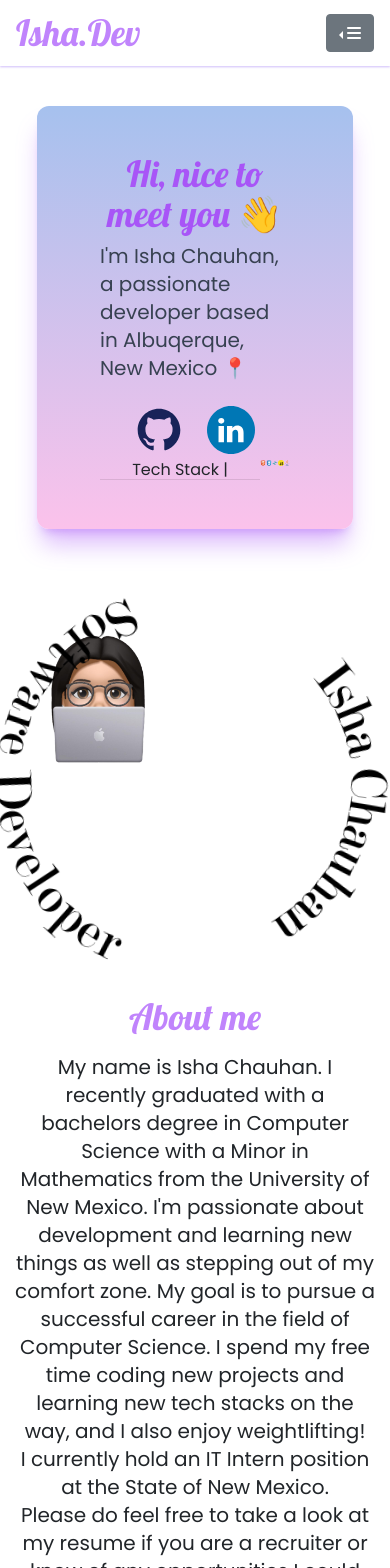
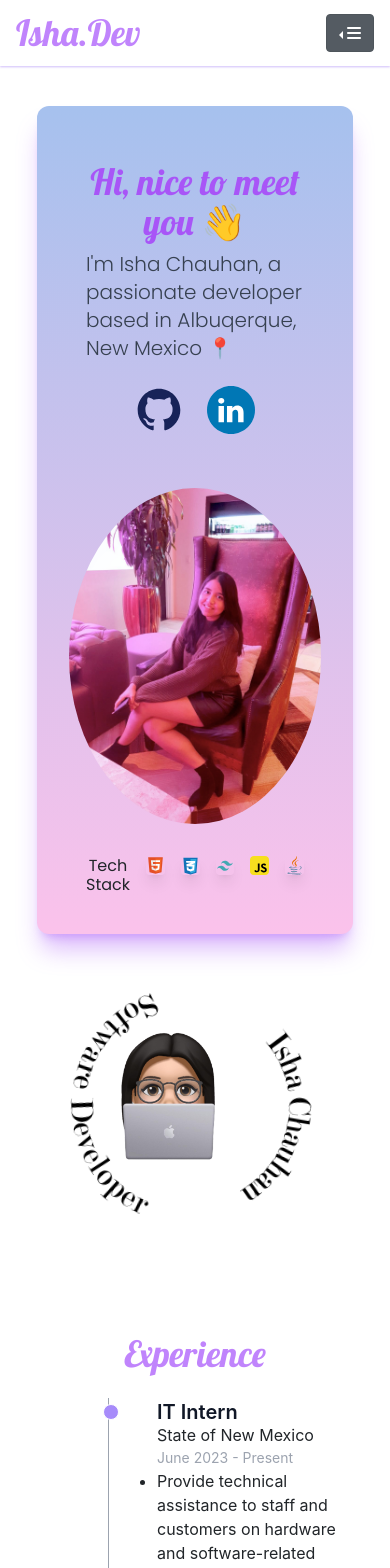
Before and after one commit to izha135/pwebs, a React (Create React App) app: page / in a window 390 px wide. Shown: the top 1568 px of the page. Built offline with nearby package versions, Linux system fonts and the light colour scheme.

Commit message:
crushed bugs for responsiveness

```diff
--- a/src/components/About-Me.jsx
+++ b/src/components/About-Me.jsx
@@ -4,10 +4,9 @@ import mylogo from "../img/mylogo.svg";
 
 export default function About() {
   return (
-    <section
-      className="container-fluid place-content-center grid xl-s:grid-cols-2 md-s:grid-cols-1 mb-4  py-[4rem] "
-      id="about"
-    >
+    <section className="container ">
+      <div className="row">
+        <div className="col-lg-6 col-md-6 col-sm-12 col-xs-12 px-5 py-4">
           <div className="  ">
             <img
               className=" absolute xl-s:w-[14rem] ml-[10rem] xl-s:mt-[9rem] md-s:mt-7 md-s:ml-[13rem] xs-s:ml-1 xs-s:w-[10rem] xs-s:-mt-1"
@@ -17,30 +16,53 @@ export default function About() {
             <span className=" ">
               <img
                 className="
-       relative xl-s:w-[20rem] ml-[7rem] xl-s:mt-[8rem] md-s:mt-[1rem] md-s:ml-[10rem] z-10 animate-spin xs-s:-ml-1  xs-s:w-[26rem]"
+       relative float-start float-sm-center  xl-s:w-[20rem] ml-[7rem] xl-s:mt-[8rem] md-s:mt-[1rem] md-s:ml-[10rem] z-10 animate-spin xs-s:-ml-1  xs-s:w-[26rem]"
                 src={mylogo}
                 alt=""
               />
             </span>
           </div>
-      <div className="flex-1">
-        <h1 className="xl-s:mt-[5rem] mb-3 text-4xl font-lobster-one text-purple-400 xs-s:mt-3">
-          About me
-        </h1>
-        <p className="xl-s:text-left md-s:text-center  font-poppins text-xl ">
-          My name is Isha Chauhan. I recently graduated with a bachelors degree
-          in Computer Science with a Minor in Mathematics from the University of
-          New Mexico. I'm passionate about development and learning new things
-          as well as stepping out of my comfort zone. My goal is to pursue a
-          successful career in the field of Computer Science. I spend my free
-          time coding new projects and learning new tech stacks on the way, and
-          I also enjoy weightlifting! <br />I currently hold an IT Intern
-          position at the State of New Mexico. <br />
-          Please do feel free to take a look at my resume if you are a recruiter
-          or know of any opportunities I could potentially grab. Look forward to
-          hearing from you! :)
-        </p>
+        </div>
       </div>
     </section>
+
+    /* // <section>
+    //   className="container-fluid place-content-center grid xl-s:grid-cols-2 md-s:grid-cols-1 mb-4  py-[4rem] "
+    //   id="about"
+    // >
+    //   <div className="  ">
+    //     <img
+    //       className=" absolute xl-s:w-[14rem] ml-[10rem] xl-s:mt-[9rem] md-s:mt-7 md-s:ml-[13rem] xs-s:ml-1 xs-s:w-[10rem] xs-s:-mt-1"
+    //       src={imgas}
+    //       alt=""
+    //     />
+    //     <span className=" ">
+    //       <img
+    //         className="
+    //    relative xl-s:w-[20rem] ml-[7rem] xl-s:mt-[8rem] md-s:mt-[1rem] md-s:ml-[10rem] z-10 animate-spin xs-s:-ml-1  xs-s:w-[26rem]"
+    //         src={mylogo}
+    //         alt=""
+    //       />
+    //     </span>
+    //   </div>
+    //   <div className="flex-1">
+    //     <h1 className="xl-s:mt-[5rem] mb-3 text-4xl font-lobster-one text-purple-400 xs-s:mt-3">
+    //       About me
+    //     </h1>
+    //     <p className="xl-s:text-left md-s:text-center  font-poppins text-xl ">
+    //       My name is Isha Chauhan. I recently graduated with a bachelors degree
+    //       in Computer Science with a Minor in Mathematics from the University of
+    //       New Mexico. I'm passionate about development and learning new things
+    //       as well as stepping out of my comfort zone. My goal is to pursue a
+    //       successful career in the field of Computer Science. I spend my free
+    //       time coding new projects and learning new tech stacks on the way, and
+    //       I also enjoy weightlifting! <br />I currently hold an IT Intern
+    //       position at the State of New Mexico. <br />
+    //       Please do feel free to take a look at my resume if you are a recruiter
+    //       or know of any opportunities I could potentially grab. Look forward to
+    //       hearing from you! :)
+    //     </p>
+    //   </div>
+    // </section>*/
   );
 }
--- a/src/components/Hero.jsx
+++ b/src/components/Hero.jsx
@@ -8,6 +8,7 @@ import java from "../img/java.svg";
 import git from "../img/github.svg";
 import linkedin from "../img/LinkedIN.svg";
 import resume from "../Resume_Isha.pdf";
+import { FontAwesomeIcon } from "@fortawesome/react-fontawesome";
 
 export default function Hero() {
   const download = (props) => {
@@ -16,14 +17,14 @@ export default function Hero() {
     };
   };
   return (
-    <section className="container rounded-xl bg-gradient-to-t from-[#fbc2eb] to-[#a6c1ee]  shadow-xl shadow-purple-500/40">
-      <div className="row-cols-lg-2 row-cols-sm-1 ">
-        <div className="col-lg-6 col-md-6 col-sm-12 col-xs-12 px-5 py-5">
+    <section className="jumbotron container rounded-xl bg-gradient-to-t from-[#fbc2eb] to-[#a6c1ee]  shadow-xl shadow-purple-500/40">
+      <div className="row">
+        <div className="col-lg-6 col-md-6 col-sm-12 col-xs-12 px-5 py-4">
           <h1 className="text-purple-500 inline-block font-lobster-one text-4xl mb-2 align-top float-lg-left ">
             Hi, nice to meet you 👋
           </h1>
           <br />
-          <h3 className="text-gray-700 inline-block align-top font-poppins  text-left text-xl float-lg-left float-sm-center">
+          <h3 className="text-gray-700 lead inline-block align-top font-poppins  text-left text-xl float-lg-left float-sm-center">
             I'm Isha Chauhan, a passionate developer based in Albuqerque, New
             Mexico 📍
           </h3>
@@ -41,47 +42,56 @@ export default function Hero() {
               <img className="w-12 h-auto" src={linkedin} alt="linkedin icon" />
             </a>
           </button>
+
           {/* bruh fix me  */}
-          <div className="row-sm-col-1">
-            <ul className="flex align-center md-s:w-[38rem]   ">
+        </div>
+        <div className="col  ">
+          <img
+            className=" mx-auto d-block h-[24rem] rounded-circle scale-1.7   md-s:-ml-[4rem] max-w-md sm-s:mx-5 py-4"
+            src={me2}
+            alt="me"
+          />
+        </div>
+        <div class="w-100"></div>
+        <div className=" col-lg-6 col-md-6 col-sm-12 col-xs-12 px-5 py-2">
+          <ul className="d-flex flex-row gap-4 list-inline text-wrap">
             <li>
-                <h1 className="font-poppins  md-s:text-3xl sm-s:text-2xl xl-s:text-xl">
-                  Tech Stack |
+              <h1 className="font-poppins float-lg-left  float-sm-center  md-s:text-3xl sm-s:text-lg xl-s:text-xl">
+                Tech Stack
               </h1>
-                <hr class="w-40  md:mb-10 " />
             </li>
 
             <li className="">
               <img
-                  className="w-10 ring-0 rounded shadow-lg h-auto"
+                className="w-[45px] ring-0 rounded shadow-lg h-auto"
                 src={html}
                 alt=""
               />
             </li>
-              <li>
+            <li className="">
               <img
-                  className="w-10 ring-0 rounded shadow-lg h-auto"
+                className="w-[45px]  ring-0 rounded shadow-lg h-auto"
                 src={css}
                 alt=""
               />
             </li>
-              <li>
+            <li className="">
               <img
-                  className="w-10 ring-0 rounded shadow-lg h-auto"
+                className="w-[45px] ring-0 rounded shadow-lg h-auto"
                 src={tailwind}
                 alt=""
               />
             </li>
-              <li>
+            <li className="">
               <img
-                  className="w-10 ring-0 rounded shadow-2xl h-auto"
+                className="w-[45px] ring-0 rounded shadow-2xl h-auto"
                 src={javascript}
                 alt=""
               />
             </li>
-              <li>
+            <li className="">
               <img
-                  className="w-10 ring-0 rounded shadow-lg h-auto"
+                className="w-[45px] ring-0 rounded shadow-lg h-auto"
                 src={java}
                 alt=""
               />
@@ -89,8 +99,6 @@ export default function Hero() {
           </ul>
         </div>
       </div>
-      </div>
-      <div className="col-lg-6 col-md-6 col-sm-12 col-xs-12 "></div>
     </section>
 
     // <section className=" container-fluid " id="home">
--- a/src/components/NavBar.jsx
+++ b/src/components/NavBar.jsx
@@ -11,7 +11,7 @@ function NavBar() {
         >
           <a className="  font-lobster-one  ">Isha.Dev</a>
         </span>
-        <div className="dropdown dropleft gap-10">
+        <div className="dropdown show inline-block dropleft gap-10">
           <button
             className="btn btn-secondary dropdown-toggle d-lg-none inline-block"
             type="button"
@@ -22,16 +22,15 @@ function NavBar() {
           >
             <i className="fa-solid fa-bars"></i>
           </button>
-          <div class="dropdown-menu dropdown-menu-sm-right" id="navbarNav">
-            <a class="dropdown-item" href="#">
-              Action
-            </a>
-            <a class="dropdown-item" href="#">
-              Another action
-            </a>
-            <a class="dropdown-item" href="#">
-              Something else here
-            </a>
+          <div
+            class="dropdown-menu dropdown-menu-sm-left pull-right"
+            id="navbarNav"
+          >
+            <ul className="pull-left">
+              <li class="dropdown-item">Action</li>
+              <li class="dropdown-item">Action</li>
+              <li class="dropdown-item">Action</li>
+            </ul>
           </div>
         </div>
       </div>
```
Lines whose indentation alone changed are shown as unchanged.
